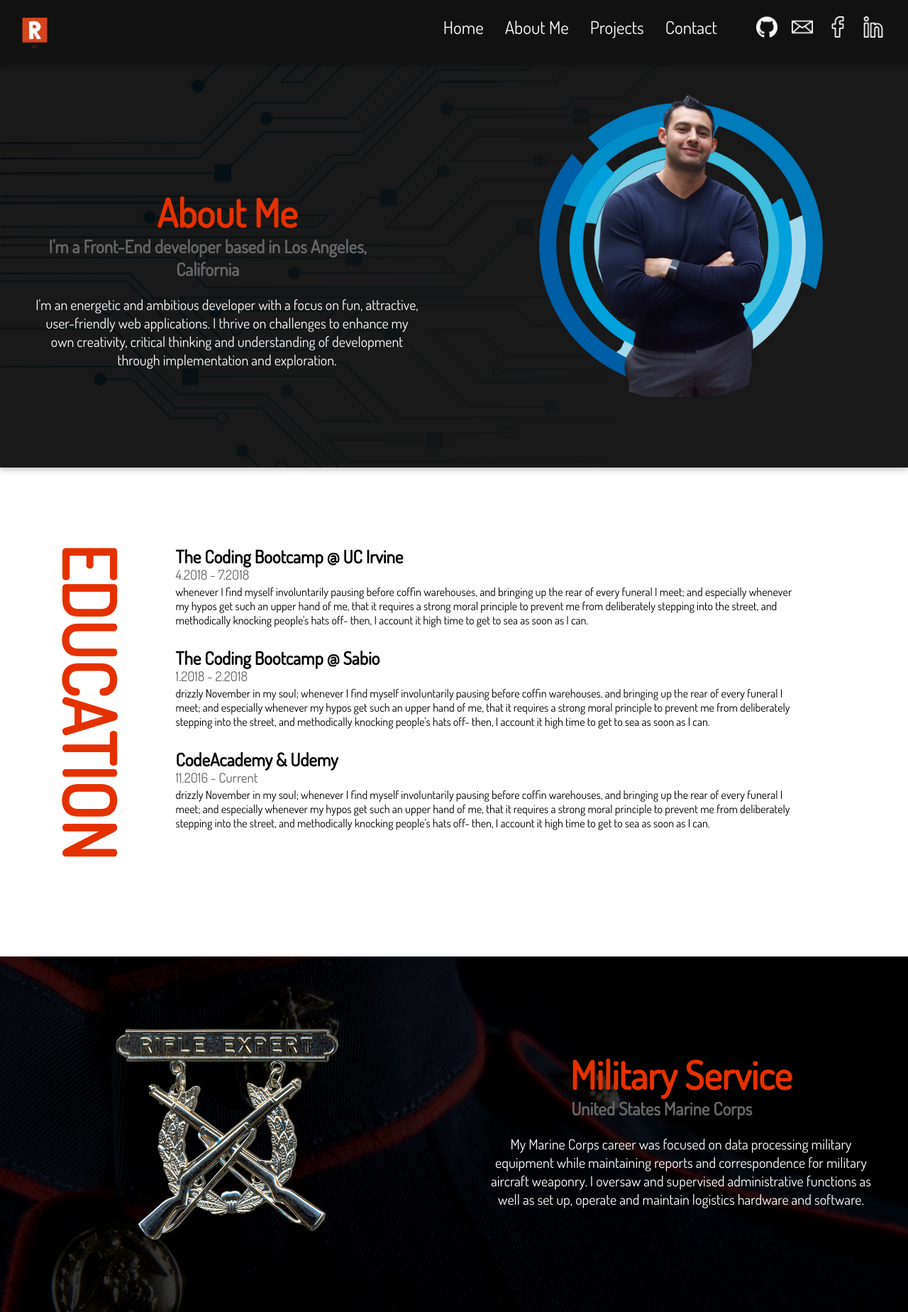
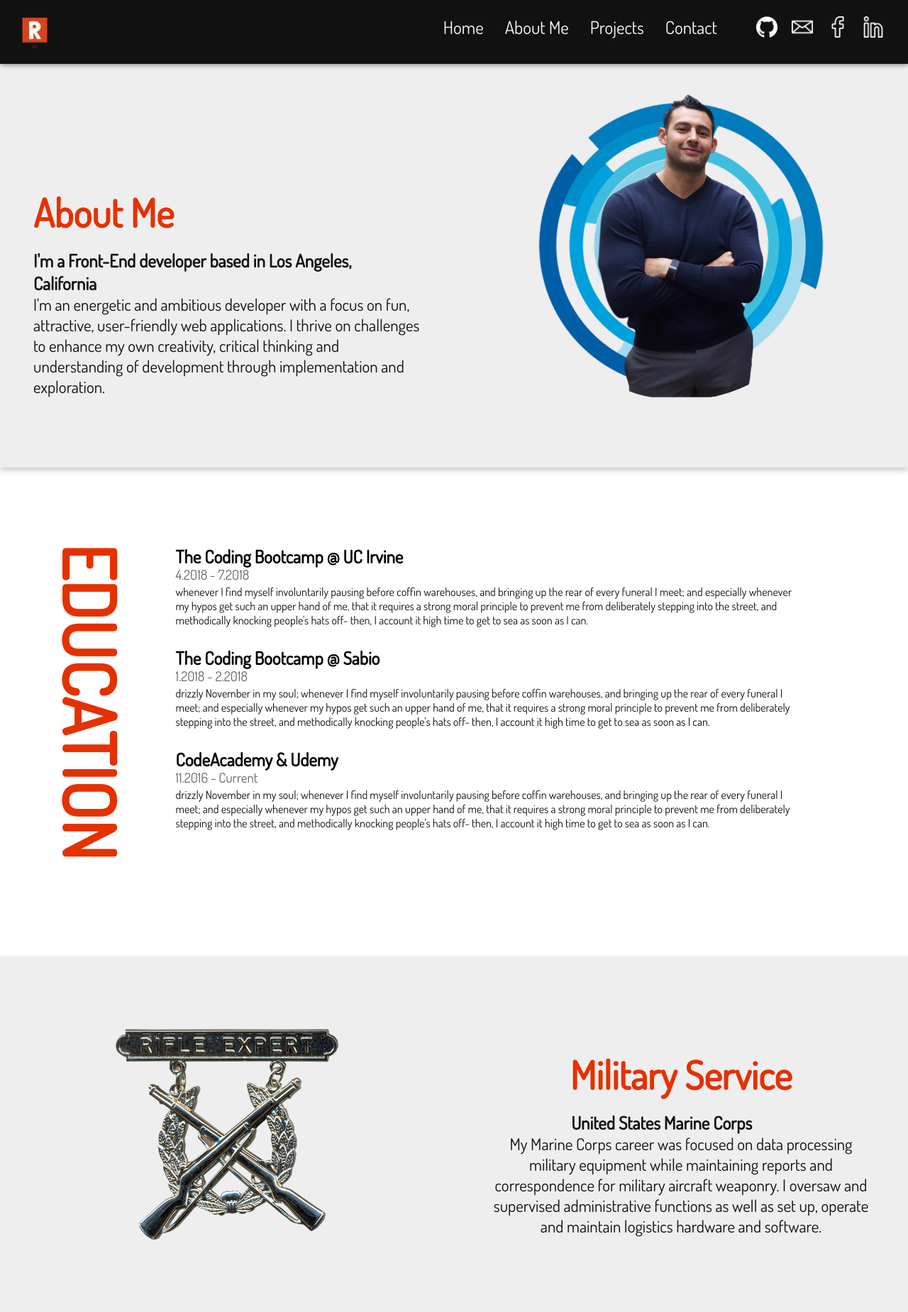
Before and after one commit to rcortez1775/NewPortfolio2019, a React (Create React App) app: page /about in a window 1280 px wide. Shown: the whole page at 71% size. Built offline with nearby package versions, Linux system fonts and the light colour scheme.

Commit message:
edited projects page and removed images from about background to improve loadtime

```diff
--- a/src/components/about/about.css
+++ b/src/components/about/about.css
@@ -7,19 +7,16 @@
 }
 
 .aboutSubTitle {
-    color: #666666;
+    color: #111111;
     font-size: 25px;
-    margin-top: -30px;
+    margin-top: -10px;
     width: 90%;
+    margin-bottom: -1px;
 }
 
 .aboutSpan {
-    font-size: 20px;
-    color: #fafafa;
-}
-
-.main {
-    background-color: #ffffff;
+    font-size: 23px;
+    color: #111111;
 }
 
 .me {
@@ -42,11 +39,7 @@
     margin-bottom: 5em;
     font-family: 'Dosis', sans-serif;
     box-shadow: 0 4px 8px 0 rgba(0,0,0,0.2);
-    background-image: linear-gradient(rgba(0, 0, 0, 0.9),rgba(0, 0, 0, 0.9)), url(../../images/circuit.png);
-    background-size: cover;
-    background-position: center center;
-    background-repeat: no-repeat;
-    background-attachment: fixed;
+    background-color: #eeeeee
 }
 
 .container3 {
@@ -60,17 +53,13 @@
     margin-bottom: -10em;
     font-family: 'Dosis', sans-serif;
     box-shadow: 0 4px 8px 0 rgba(0,0,0,0.2);
-    background-image: linear-gradient(rgba(0, 0, 0, 0.8),rgba(0, 0, 0, 0.8)), url(../../images/dressblue.jpg);
-    background-size: cover;
-    background-position: center center;
-    background-repeat: no-repeat;
-    background-attachment: fixed;
+    background-color: #eeeeee
 }
 
 @media only screen and (max-device-width: 1366px) {
     .container2 {
       background-attachment: scroll;
-      text-align: center;
+
     }
     .container3 {
         background-attachment: scroll;
@@ -176,6 +165,7 @@ p {
 
 .description {
     margin-top: -55px;
+    color: #111111;
 }
 
 .rifle {
--- /dev/null
+++ b/src/components/projects/projects.css
@@ -0,0 +1,54 @@
+.projectContainer {
+    width: 100%;
+    height: auto;
+    display: flex;
+    flex-direction: row;
+    justify-content: space-around;
+    flex-flow: wrap;
+    margin-top: 10em;
+}
+
+.box3 {
+    width: 40%;
+    height: auto;
+    margin: 10px;
+    box-sizing: border-box;
+    text-align: left;
+}
+
+@media screen and (max-width:1200px) {
+    .box3 {
+        width: 40%;
+    }
+}
+
+@media screen and (max-width:600px) {
+    .box3 {
+        width: 90%;
+    }
+}
+
+.appTitle {
+    font-size: 55px;
+    margin-bottom: 0.5em;
+    margin-top: 1em;
+    color: #111111;
+    font-weight: bold;
+    font-family: 'Dosis', sans-serif;
+    float: center;
+}
+
+.appDescription {
+    font-family: 'Dosis', sans-serif;
+    float: center;
+}
+
+.pup {
+    width:80%;
+    height:100%;
+    margin-left: auto;
+    margin-right: auto;
+    display: block;
+    border-radius: 5%;
+    box-shadow: 0 4px 8px 0 rgba(0,0,0,0.2);
+}
--- a/src/components/projects/projects.js
+++ b/src/components/projects/projects.js
@@ -1,11 +1,24 @@
 import { Component } from "react";
 import React from 'react';
+import './projects.css';
+import Pup from '../../images/keepPUP.jpg';
 
 
 class Projects extends Component {
     render() {
         return(
-            <div><p>Projects</p></div>
+            <div>
+                <div className="projectContainer">
+                    <div className="box3">
+                        <p className="appTitle">keepPUP App</p>
+                        <p className="appDescription">The keepPUP App allows users to keep up with their furry friends. Track when you feed and walk your dog with push notifications blah blah blah</p>
+                    </div>
+
+                    <div className="box3">
+                        <img className="pup" src={Pup} alt="Pup"/>
+                    </div>
+                </div>
+            </div>
         )
     }
 }
```
Also changed, not shown: src/images/keepPUP.jpg (added).
